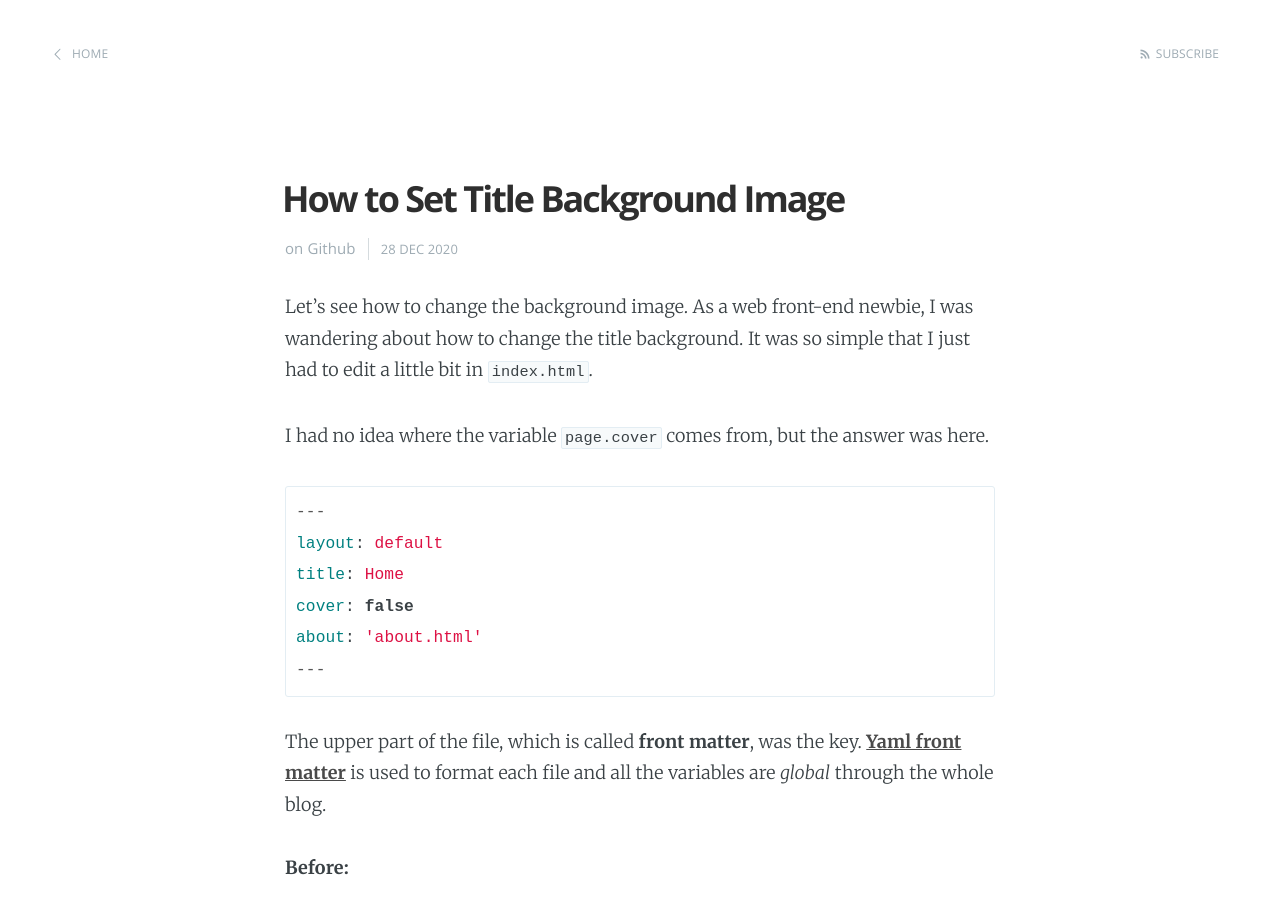
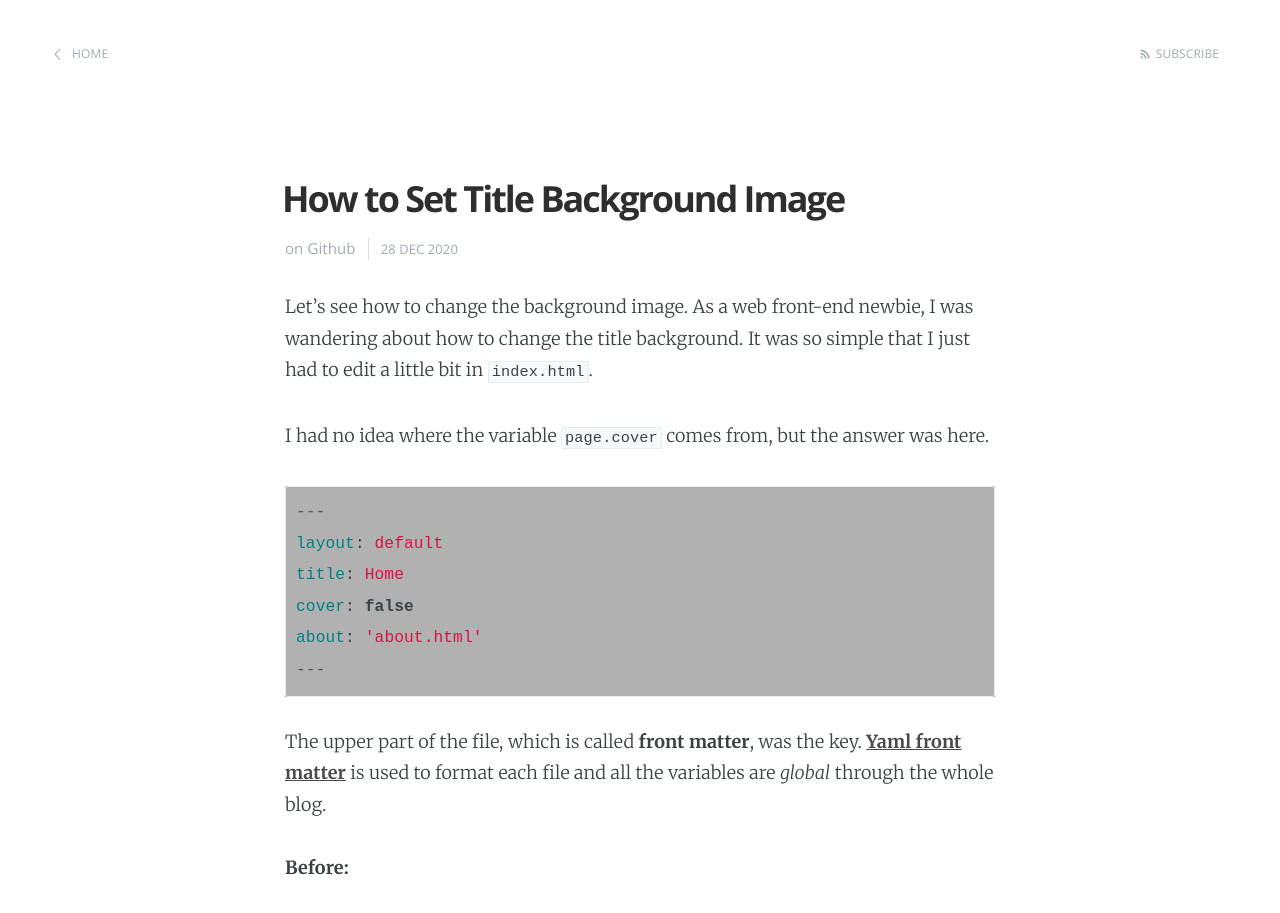
Before and after one commit to ksh04023/ksh04023.github.io, a Jekyll site: the page built from _posts/Github/2020-12-28-how-to-set-title-background-image.markdown, in a window 1280 px wide. Shown: the top 913 px of the page. Built offline with Jekyll 4.4.1, drawn with Linux system fonts in a browser that asks for light colours.

Commit message:
Update _syntax.scss

```diff
--- a/_sass/_syntax.scss
+++ b/_sass/_syntax.scss
@@ -1,7 +1,7 @@
 
 .highlight {
-	background: #ffffff;
-	.c { color: #999988; font-style: italic } /* Comment */
+	background: #b1b1b1;
+	.c { color: #636363; font-style: italic } /* Comment */
 	.err { color: #a61717; background-color: #e3d2d2 } /* Error */
 	.k { font-weight: bold } /* Keyword */
 	.o { font-weight: bold } /* Operator */
```
